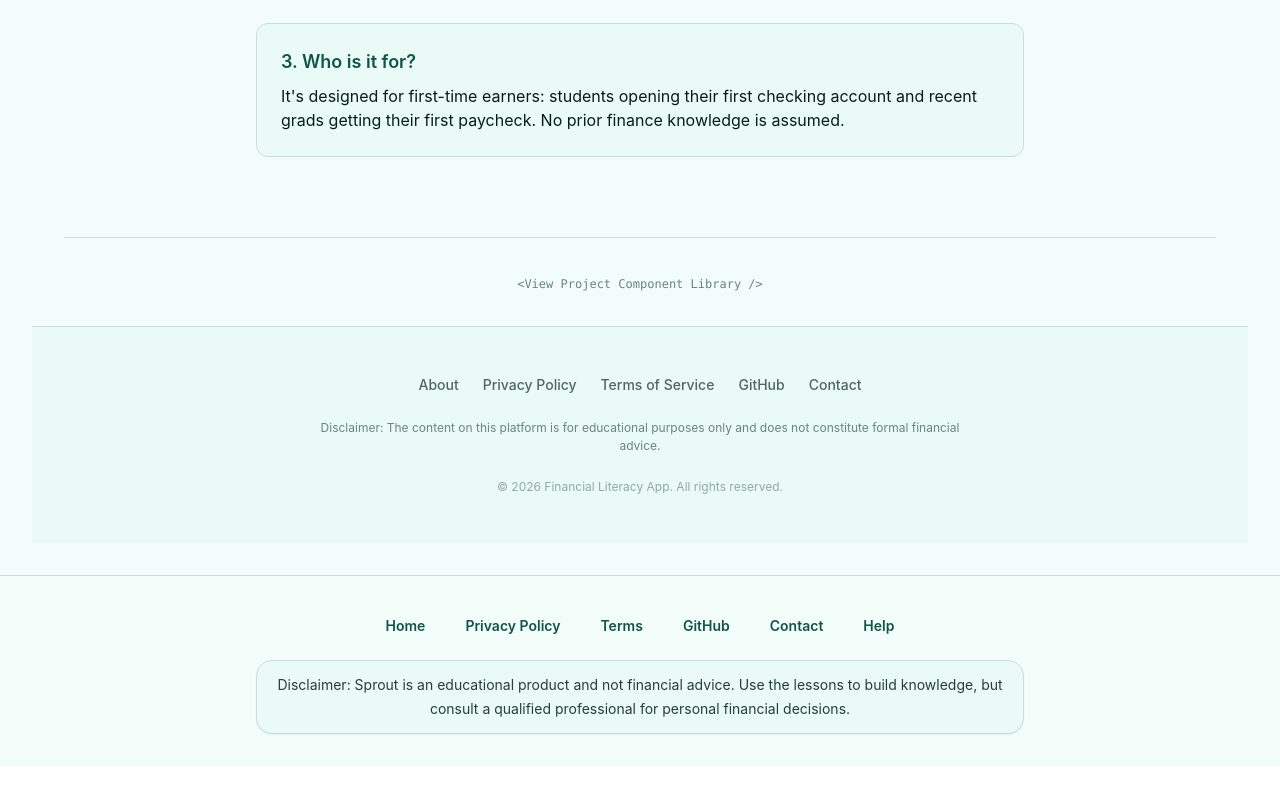
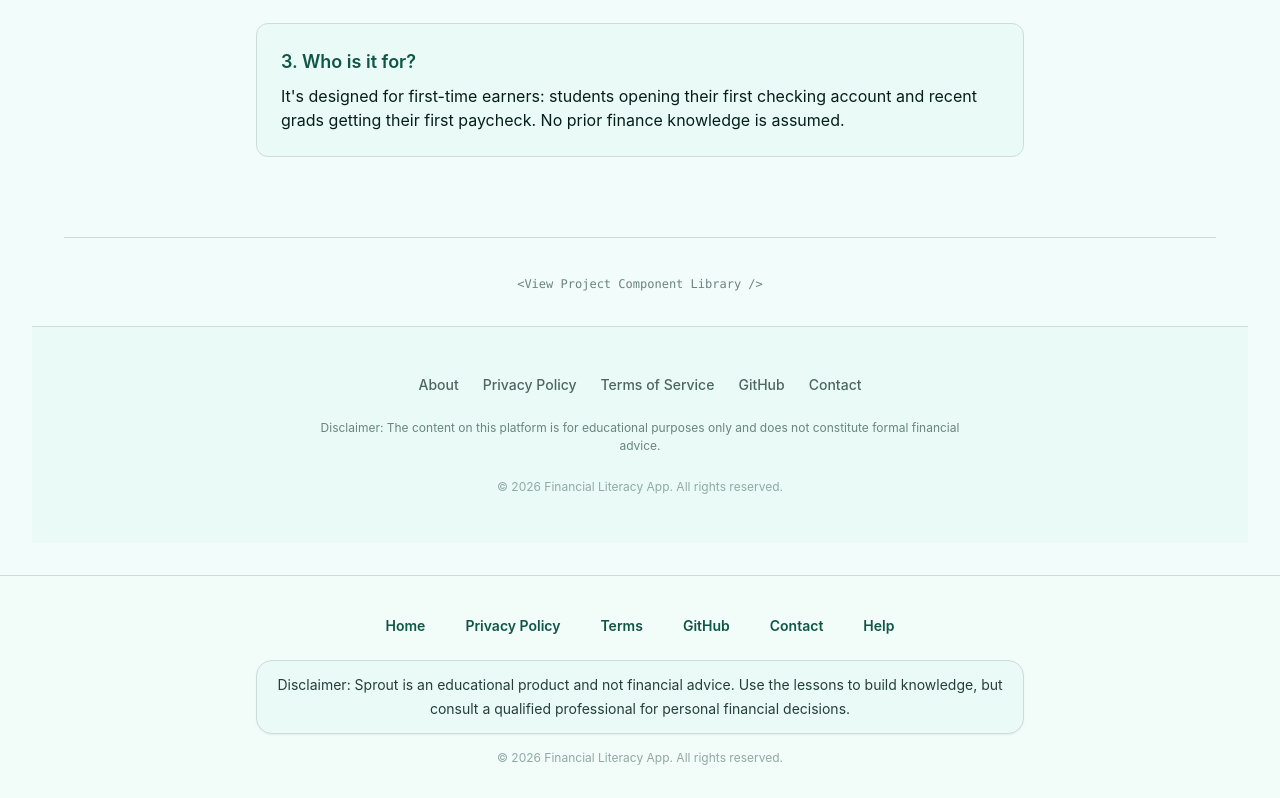
Before and after one commit to Code-the-Dream-School/summer-26-js-practicum-team2, a React (Vite) app in the folder frontend/: page / in a window 1280 px wide. Shown: the part 2159-2957 px from the top of the page. Before the commit the page ends 2925 px from the top, so only its background shows below. Built offline with nearby package versions, Linux system fonts and the light colour scheme.

Commit message:
added the 3 files that were changed

```diff
--- a/frontend/src/components/layout/MainLayout.jsx
+++ b/frontend/src/components/layout/MainLayout.jsx
@@ -31,6 +31,7 @@ function MainLayout() {
       </main>
 
       <Footer />
+
     </div>
   )
 }
--- a/frontend/src/components/ui/Footer.jsx
+++ b/frontend/src/components/ui/Footer.jsx
@@ -35,6 +35,10 @@ function Footer() {
           Disclaimer: Sprout is an educational product and not financial advice. Use the lessons to
           build knowledge, but consult a qualified professional for personal financial decisions.
         </p>
+
+        <p className="text-xs text-neutral-400">
+          &copy; 2026 Financial Literacy App. All rights reserved.
+        </p>
       </div>
     </footer>
   )
```
Also changed, not shown: 1 other file (tests, documents, lock files or other folders).
